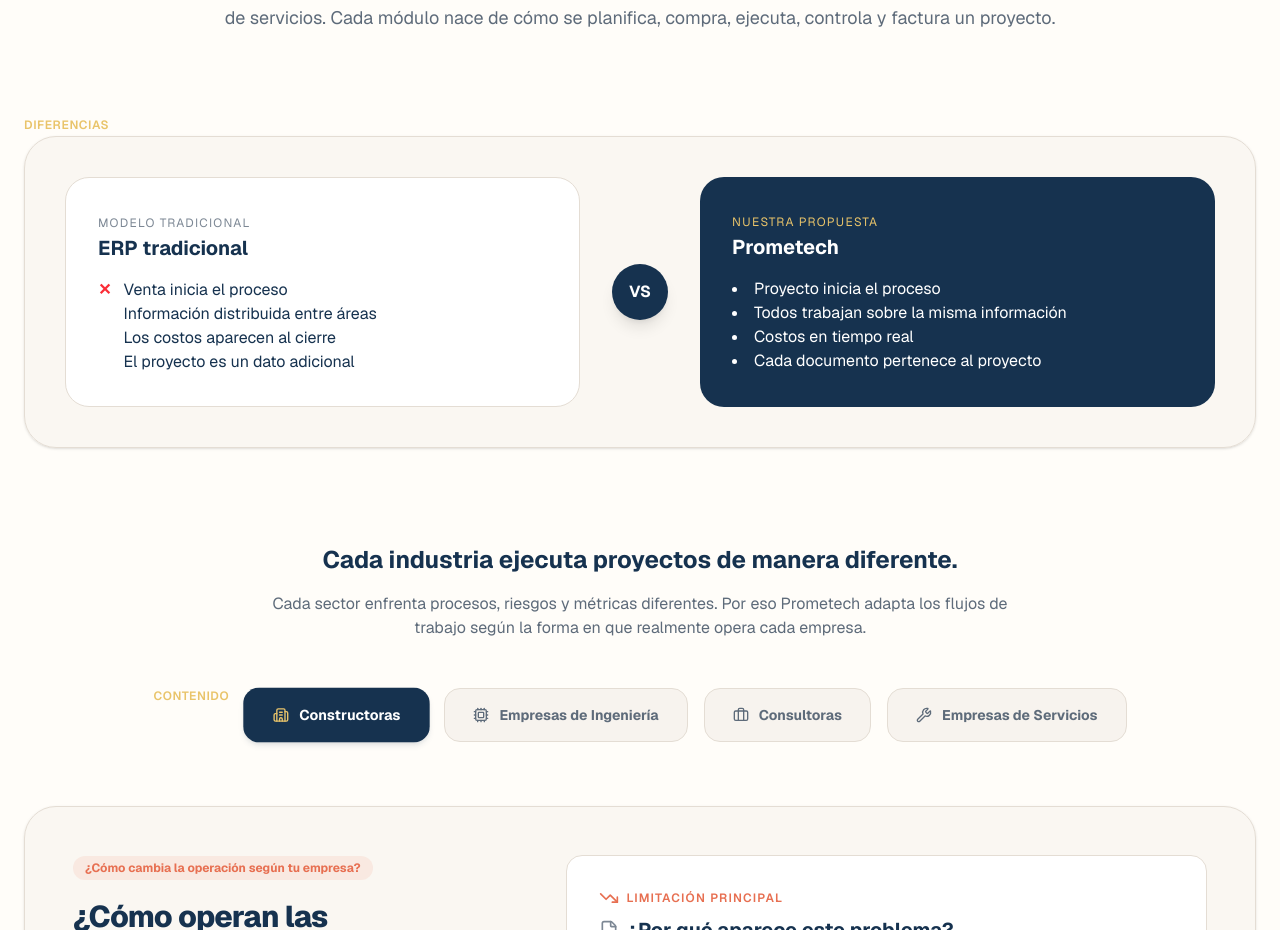
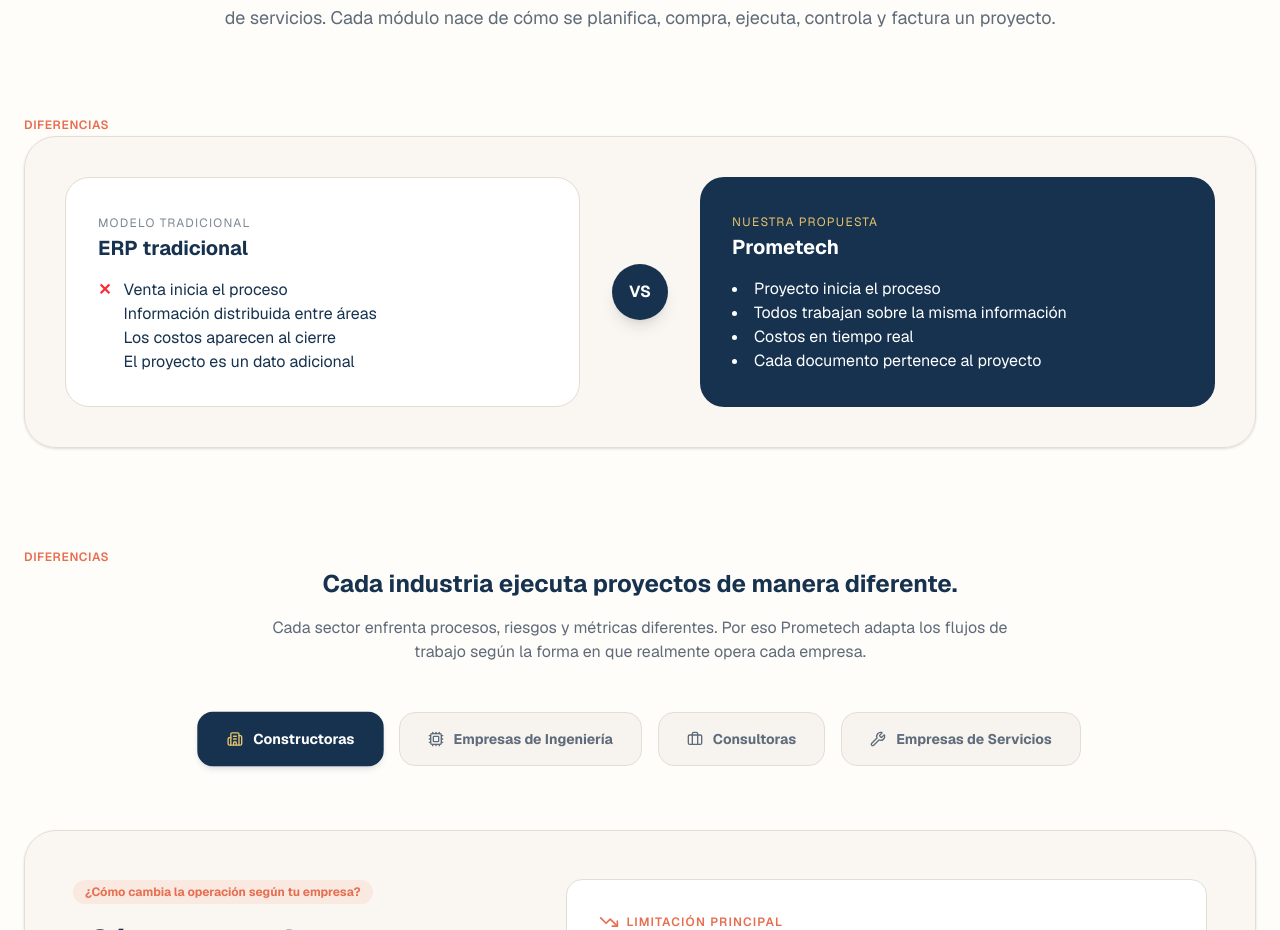
Before and after one commit to alexandermerino-prometech/landing-page, a Next.js app: page / in a window 1280 px wide. Shown: the part 1244-2174 px from the top of the page. Built offline with nearby package versions, Linux system fonts and the light colour scheme.

Commit message:
fixing issues in ConceptoErp

```diff
--- a/app/components/ConceptoErp.tsx
+++ b/app/components/ConceptoErp.tsx
@@ -113,7 +113,7 @@ export default function ConceptoErp() {
 
         </div>
 
-        <span className="uppercase uppercase text-xs tracking-wider mb-3 text-[#E9C46A] font-semibold">
+        <span className="uppercase uppercase text-xs tracking-wider mb-3 text-[#E76F51] font-semibold">
           Diferencias
         </span>
 
@@ -182,6 +182,9 @@ export default function ConceptoErp() {
 
         </div>
 
+        <span className="uppercase uppercase text-xs tracking-wider mb-3 text-[#E76F51] font-semibold">
+          Diferencias
+        </span>
         <div className="text-center max-w-3xl mx-auto mb-12">
           <h3 className="text-2xl font-bold text-[#16324F]">
               Cada industria ejecuta proyectos de manera diferente.
@@ -195,9 +198,6 @@ export default function ConceptoErp() {
 
         {/* ESTRUCTURA DE PESTAÑAS INTERACTIVAS (TABS) */}
         <div id="contenido" role="tablist" className="mb-16 flex flex-wrap justify-center gap-4" aria-label="Sectores empresariales">
-          <span className="uppercase uppercase text-xs tracking-wider mb-3 text-[#E9C46A] font-semibold">
-            Contenido
-          </span>
           {sectores.map((sec) => {
             const Icon = sec.icon;
             const esActivo = sectorActivo.id === sec.id;
```
